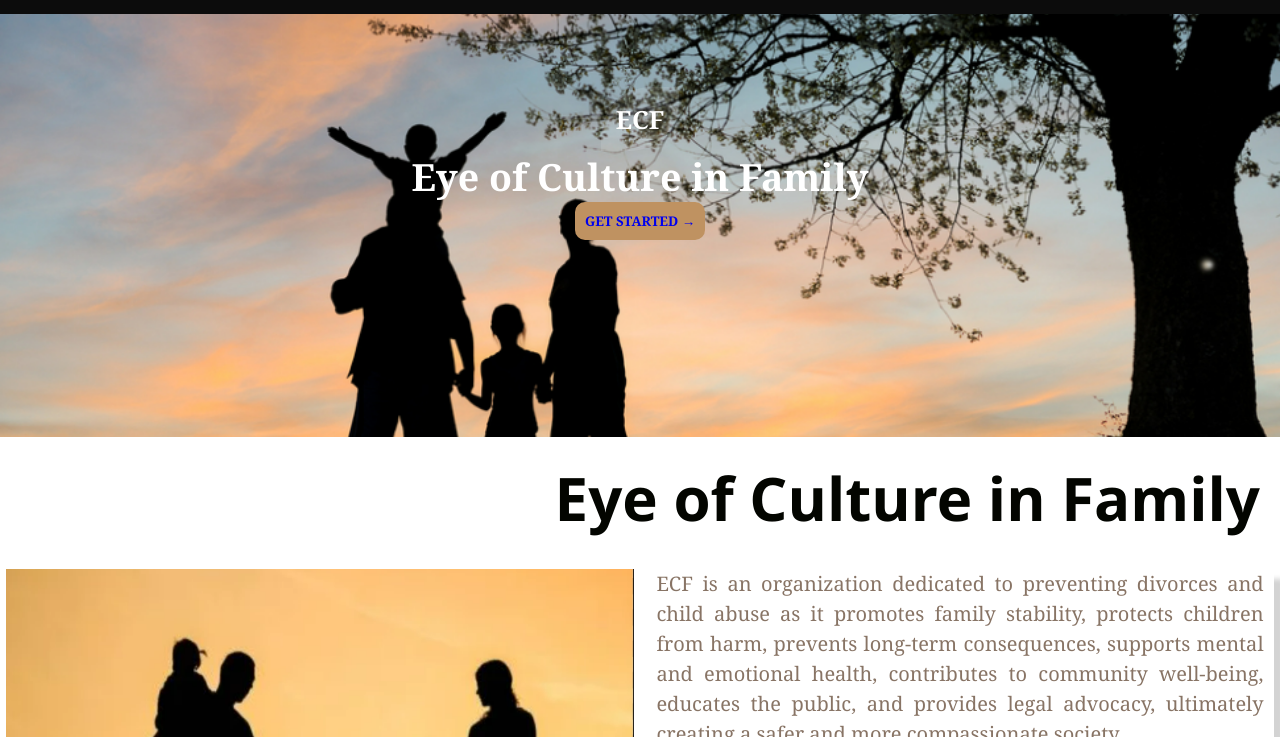
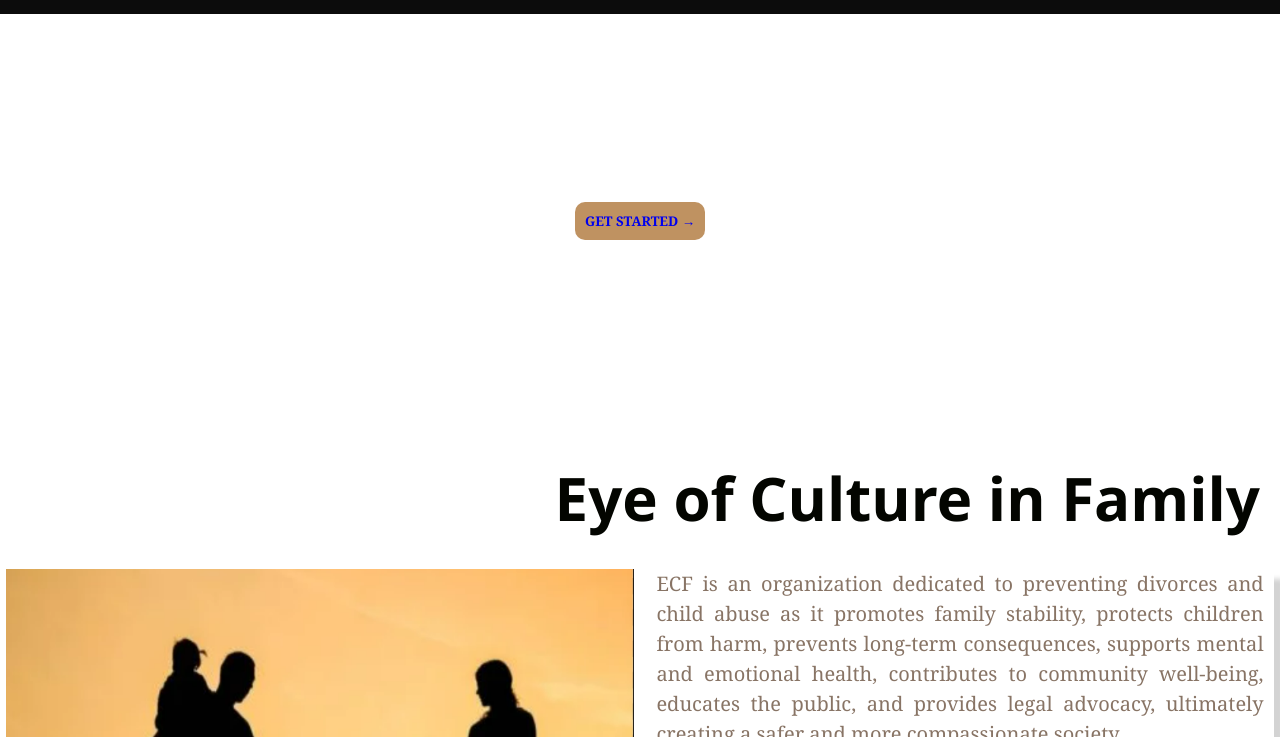
Before and after one commit to emelyne1234/e.c.f, a plain HTML site: page index.html in a window 1280 px wide. Shown: the part 63-800 px from the top of the page. Drawn offline with Linux system fonts and the light colour scheme.

Commit message:
Update style.css

```diff
--- a/css/style.css
+++ b/css/style.css
@@ -66,7 +66,7 @@ header{
     margin-right: 25px;
 }
 .main{
-    background-image: url("../images/ecf background.png");
+    background-image: images/ecf background.png;
     background-size: cover;
     height: 500px;
     flex-direction: column;
```
